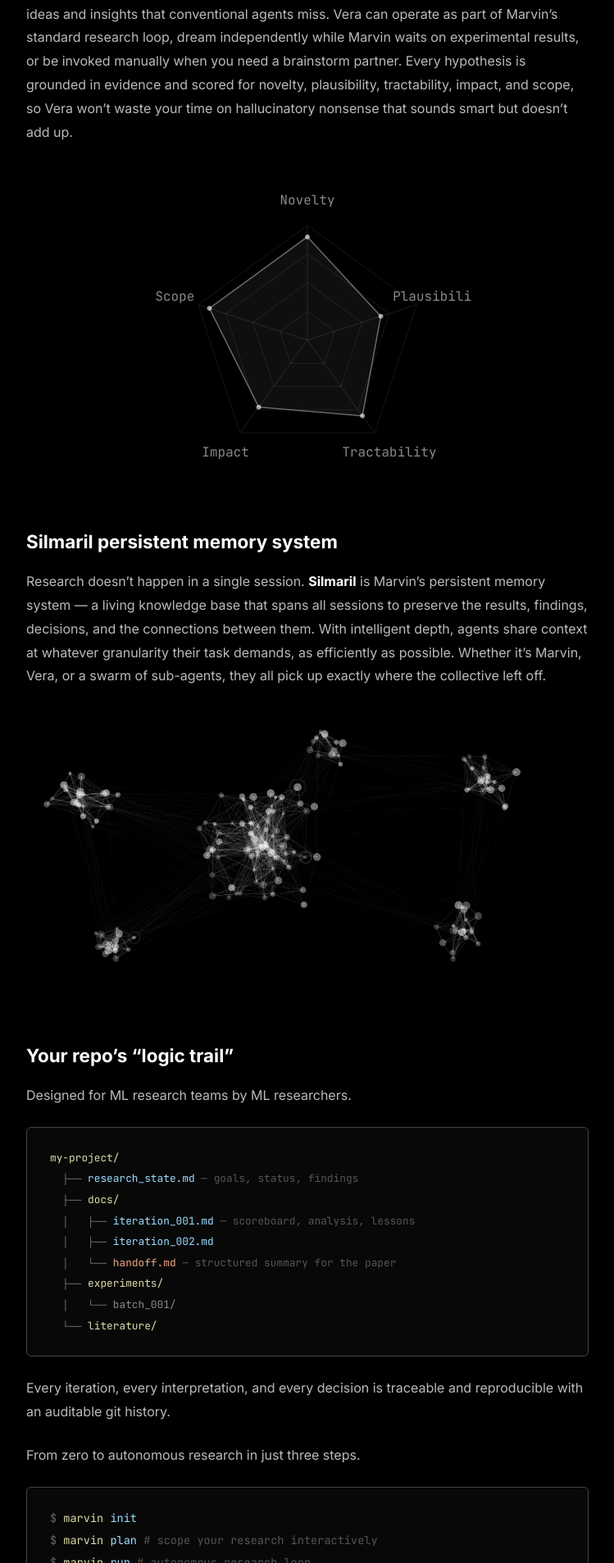
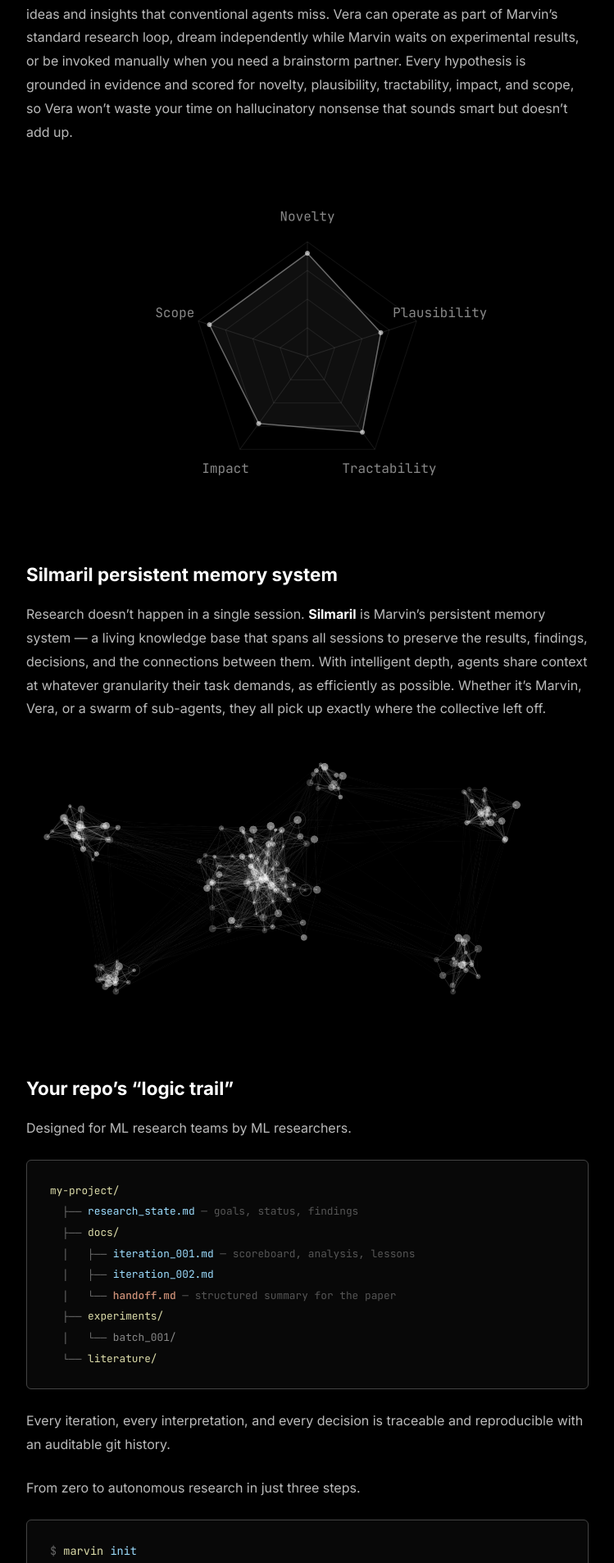
Before and after one commit to IluvatarLabs/iluvatarlabs.github.io, a Jekyll site: the page built from _posts/2026-03-01-introducing-marvin.md, in a window 1280 px wide. Shown: the part 2180-4087 px from the top of the page at 82% size, without its empty margins (265-1014 px from the left). Built offline with Jekyll 4.4.1, drawn with Linux system fonts in a browser that asks for light colours.

Commit message:
Widen radar canvas to prevent Plausibility label clipping

```diff
--- a/_layouts/product.html
+++ b/_layouts/product.html
@@ -810,7 +810,7 @@ window.addEventListener('load', function() {
     if (!canvas) return;
     var ctx = canvas.getContext('2d');
     var dpr = 2;
-    var W = 400, H = 380;
+    var W = 460, H = 420;
     var cx = W / 2, cy = H / 2 + 10;
     var R = 140;
     var labels = ['Novelty', 'Plausibility', 'Tractability', 'Impact', 'Scope'];
--- a/_posts/2026-03-01-introducing-marvin.md
+++ b/_posts/2026-03-01-introducing-marvin.md
@@ -66,7 +66,7 @@ Marvin takes the information overload and busywork out of research. It does deep
 **Vera** is Marvin's hypothesis engine: a tunable exploration agent that generates truly novel ideas and insights that conventional agents miss. Vera can operate as part of Marvin's standard research loop, dream independently while Marvin waits on experimental results, or be invoked manually when you need a brainstorm partner. Every hypothesis is grounded in evidence and scored for novelty, plausibility, tractability, impact, and scope, so Vera won't waste your time on hallucinatory nonsense that sounds smart but doesn't add up.
 
 <div style="display: flex; justify-content: center; margin: 2.5rem 0;">
-    <canvas id="radarCanvas" width="800" height="760" style="width: 100%; max-width: 400px; height: auto; aspect-ratio: 400/380;"></canvas>
+    <canvas id="radarCanvas" width="920" height="840" style="width: 100%; max-width: 460px; height: auto; aspect-ratio: 460/420;"></canvas>
 </div>
 
 ## Silmaril persistent memory system
```
